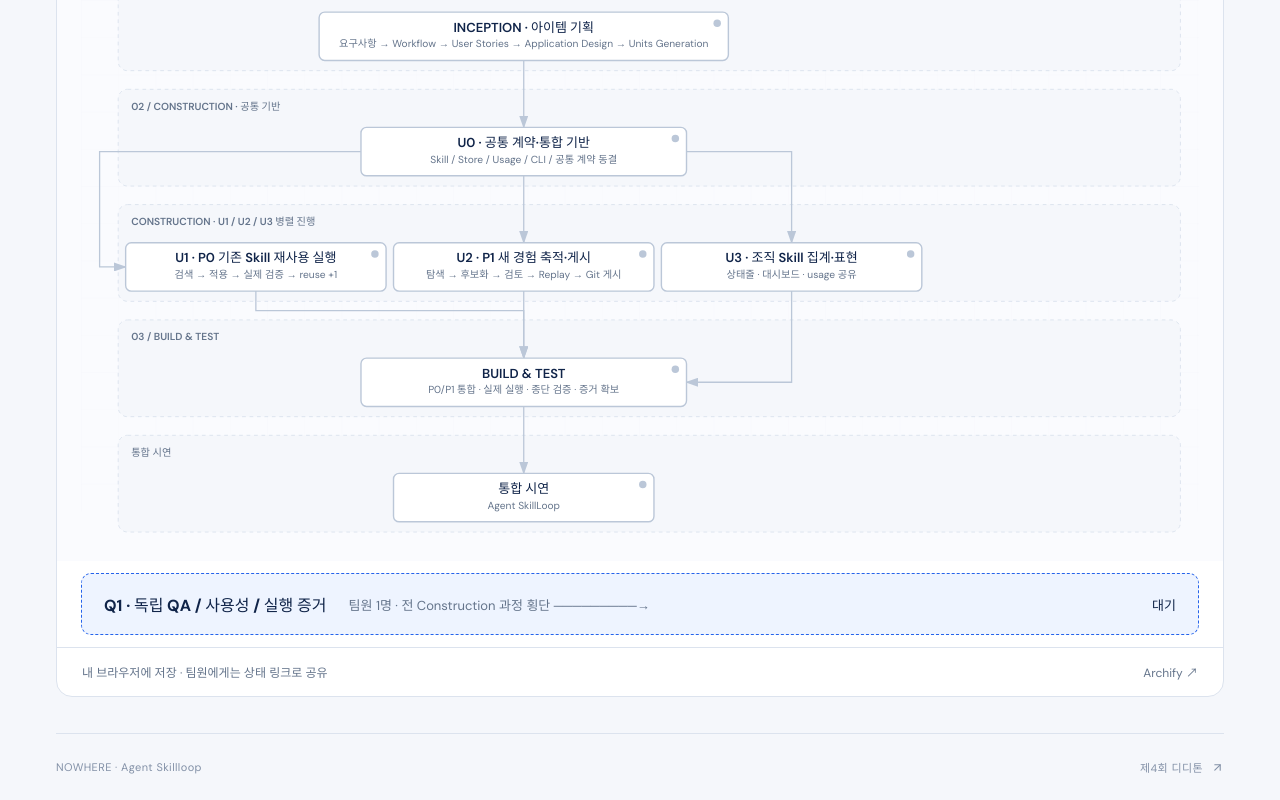
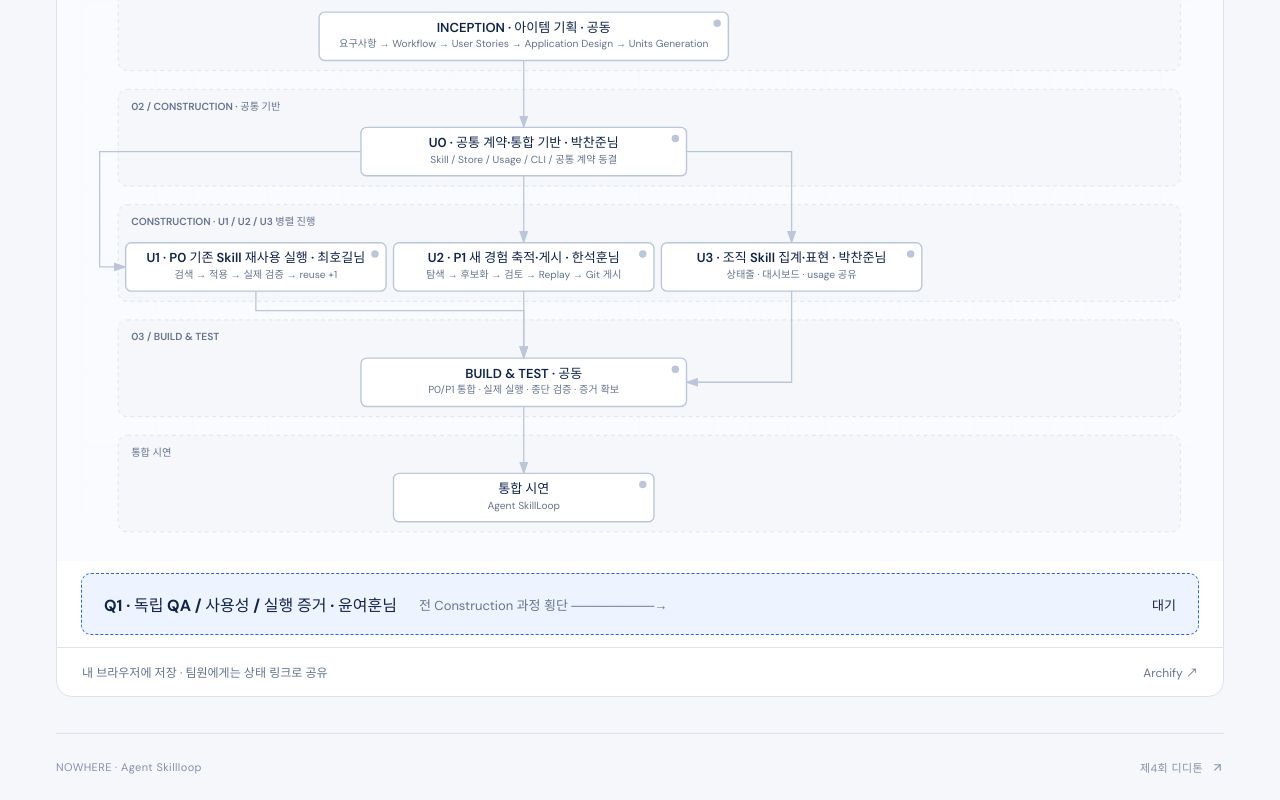
Before and after one commit to THEGREATCJPark/ddthon, a React (Vite) app in the folder team-hub/: page / in a window 1280 px wide. Shown: the part 601-1401 px from the top of the page. Built offline with nearby package versions, Linux system fonts and the light colour scheme.

Commit message:
feat: show team owners on development flow

```diff
--- a/team-hub/src/Flow.tsx
+++ b/team-hub/src/Flow.tsx
@@ -87,6 +87,8 @@ export default function Flow() {
         `[data-node-id="${stage.id}"]`,
       );
       if (!node) continue;
+      const label = node.querySelector("text[data-node-label]");
+      if (label) label.textContent = stage.name;
       node.dataset.status = String(progress[stage.id]);
       node.setAttribute("role", "button");
       node.setAttribute("tabindex", "0");
@@ -211,8 +213,8 @@ export default function Flow() {
           className={`qa-crosscut s${progress.q1}`}
           onClick={() => setSelected("q1")}
         >
-          <strong>Q1 · 독립 QA / 사용성 / 실행 증거</strong>
-          <span>팀원 1명 · 전 Construction 과정 횡단 ─────────→</span>
+          <strong>{STAGES.find((s) => s.id === "q1")!.name}</strong>
+          <span>전 Construction 과정 횡단 ─────────→</span>
           <b>{STATUS[progress.q1]}</b>
         </button>
         <div className="flow-note">
--- a/team-hub/src/workspace.ts
+++ b/team-hub/src/workspace.ts
@@ -1,33 +1,33 @@
 export const STAGES = [
   {
     id: "inception",
-    name: "INCEPTION · 아이템 기획",
+    name: "INCEPTION · 아이템 기획 · 공동",
     description:
       "요구사항 → Workflow → User Stories → Application Design → Units Generation",
   },
   {
     id: "u0",
-    name: "U0 · 공통 계약·통합 기반",
+    name: "U0 · 공통 계약·통합 기반 · 박찬준님",
     description: "Skill / Store / Usage / CLI / 공통 계약 동결",
   },
   {
     id: "u1",
-    name: "U1 · P0 기존 Skill 재사용 실행",
+    name: "U1 · P0 기존 Skill 재사용 실행 · 최호길님",
     description: "검색 → 적용 → 실제 검증 → reuse +1",
   },
   {
     id: "u2",
-    name: "U2 · P1 새 경험 축적·게시",
+    name: "U2 · P1 새 경험 축적·게시 · 한석훈님",
     description: "탐색 → 후보화 → 검토 → Replay → Git 게시",
   },
   {
     id: "u3",
-    name: "U3 · 조직 Skill 집계·표현",
+    name: "U3 · 조직 Skill 집계·표현 · 박찬준님",
     description: "상태줄 · 대시보드 · usage 공유",
   },
   {
     id: "build",
-    name: "BUILD & TEST",
+    name: "BUILD & TEST · 공동",
     description: "P0/P1 통합 · 실제 실행 · 종단 검증 · 증거 확보",
   },
   {
@@ -37,9 +37,9 @@ export const STAGES = [
   },
   {
     id: "q1",
-    name: "Q1 · 독립 QA / 사용성 / 실행 증거",
+    name: "Q1 · 독립 QA / 사용성 / 실행 증거 · 윤여훈님",
     description:
-      "팀원 1명이 전 Construction 과정에서 독립 QA, 사용성, 실행 증거를 확인합니다.",
+      "윤여훈님이 전 Construction 과정에서 독립 QA, 사용성, 실행 증거를 확인합니다.",
   },
 ] as const;
 export type StageId = (typeof STAGES)[number]["id"];
```
